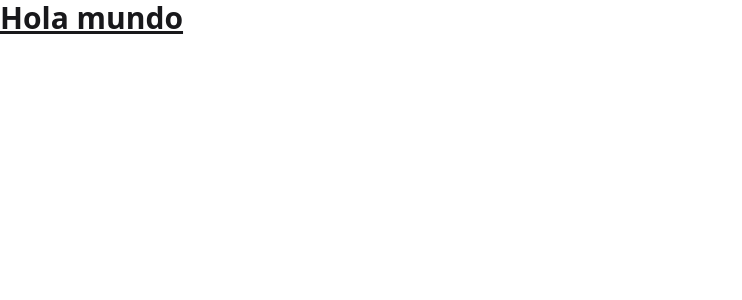
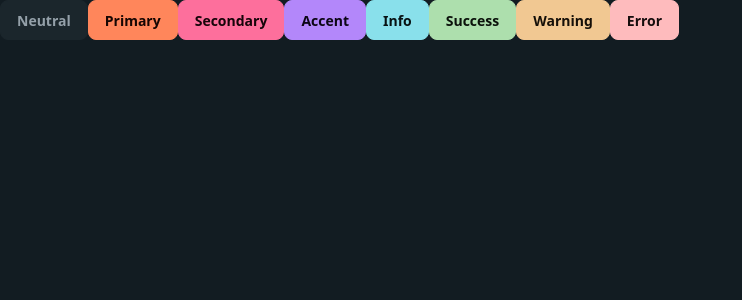
Before and after one commit to Antonio-Borrero/Country-app-Angular, an Angular app: page / in a window 1280 px wide. Shown: the top 300 px of the page, without its empty margins (0-742 px from the left). Built offline with nearby package versions, Linux system fonts and the light colour scheme.

Commit message:
daisyUI themes configuration

```diff
--- a/src/app/app.html
+++ b/src/app/app.html
@@ -1,2 +1,9 @@
-<h1 class="text-3xl font-bold underline">Hola mundo</h1>
+<button class="btn btn-neutral">Neutral</button>
+<button class="btn btn-primary">Primary</button>
+<button class="btn btn-secondary">Secondary</button>
+<button class="btn btn-accent">Accent</button>
+<button class="btn btn-info">Info</button>
+<button class="btn btn-success">Success</button>
+<button class="btn btn-warning">Warning</button>
+<button class="btn btn-error">Error</button>
 <router-outlet />
--- a/src/styles.css
+++ b/src/styles.css
@@ -1,2 +1,4 @@
 @import "tailwindcss";
-@plugin "daisyui";
+@plugin "daisyui" {
+   themes: sunset --default;
+ }
```
